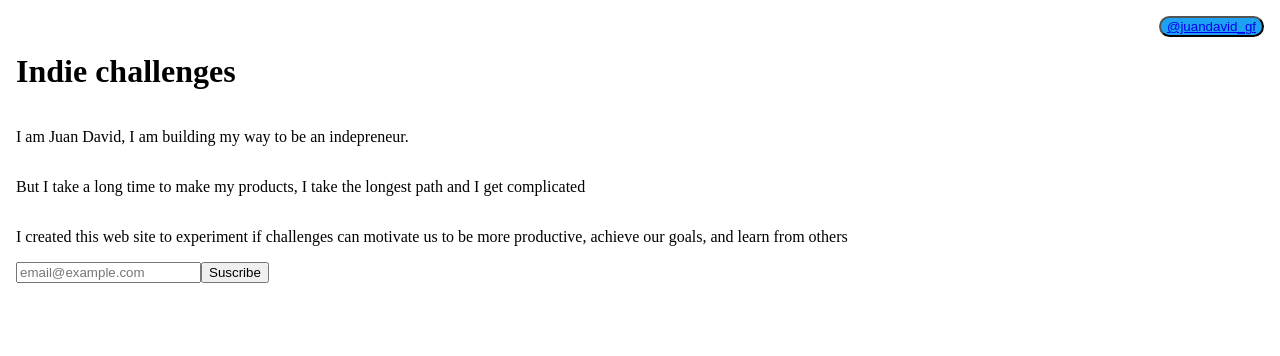
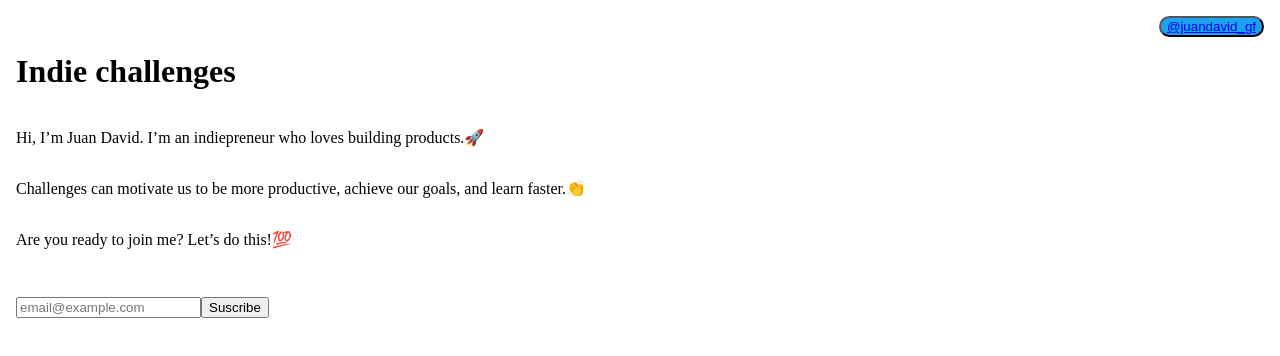
Before and after one commit to juandavidGF/ideas, a Next.js app: page /ideas/indie-challenges in a window 1280 px wide. Shown: the top 356 px of the page. Built offline with nearby package versions, Linux system fonts and the light colour scheme.

Commit message:
improve copys

```diff
--- a/src/pages/ideas/indie-challenges.jsx
+++ b/src/pages/ideas/indie-challenges.jsx
@@ -47,9 +47,10 @@ export default function Indiechallenges() {
 				</button>
 			<main className={styles.main}>
 				<h1>Indie challenges</h1>
-				<p>I am Juan David, I am building my way to be an indepreneur.</p>
-				<p>But I take a long time to make my products, I take the longest path and I get complicated</p>
-				<p>I created this web site to experiment if challenges can motivate us to be more productive, achieve our goals, and learn from others</p>
+				<p>Hi, I’m Juan David. I’m an indiepreneur who loves building products.🚀</p>
+				<p>Challenges can motivate us to be more productive, achieve our goals, and learn faster.👏</p>
+				<p>Are you ready to join me? Let’s do this!💯</p>
+				<p></p>
 				<form onSubmit={handleSuscribe}>
 					{/* <label htmlFor="email">emal: </label> */}
 					<input type="text" id="email" name="email" placeholder='email@example.com' pattern="[a-z0-9._%+-]+@[a-z0-9.-]+\.[a-z]{2,4}$"/>
```
